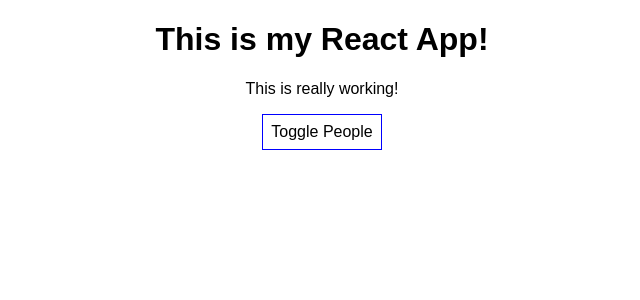
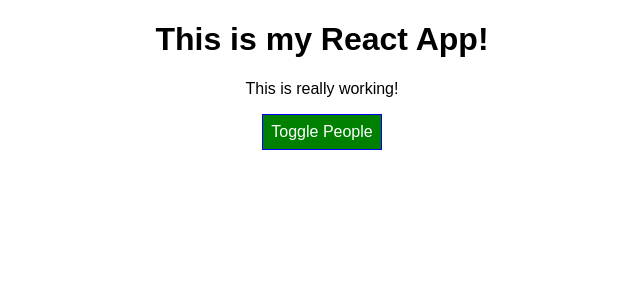
Before and after one commit to P0cketAces/React-Complete-Guide, a React (Create React App) app: page / in a window 1280 px wide. Shown: the top 300 px of the page, without its empty margins (318-958 px from the left). Built offline with nearby package versions, Linux system fonts and the light colour scheme.

Commit message:
Working on styling of button and header text. Toggling dynamic styles and implemented Radium for pseudo-selectors for CSS

```diff
--- a/package.json
+++ b/package.json
@@ -3,6 +3,7 @@
   "version": "0.1.0",
   "private": true,
   "dependencies": {
+    "radium": "^0.26.0",
     "react": "^16.11.0",
     "react-dom": "^16.11.0",
     "react-scripts": "1.1.5"
--- a/src/App.css
+++ b/src/App.css
@@ -1,3 +1,11 @@
 .App {
   text-align: center;
 }
+
+.red {
+  color: red;
+}
+
+.bold {
+  font-weight: bold;
+}
--- a/src/App.js
+++ b/src/App.js
@@ -1,6 +1,7 @@
 import React, { Component } from 'react';
 import './App.css';
 import Person from './Person/Person';
+import Radium from 'radium';
 
 class App extends Component {
   state = {
@@ -43,11 +44,16 @@
 
   render() {
     const style = {
-      backgroundColor: 'white',
+      backgroundColor: 'green',
+      color: 'white',
       font: 'inherit',
       border: '1px solid blue',
       padding: '8px',
-      cursor: 'pointer'
+      cursor: 'pointer',
+      ':hover': {
+        backgroundColor: 'lightgreen',
+        color: 'black'
+      }
     };
 
     let persons = null;
@@ -68,12 +74,26 @@
           })}
         </div>
       );
+
+      style.backgroundColor = 'red';
+      style[':hover'] = {
+        backgroundColor: 'salmon',
+        color: 'black'
+      }
+    }
+
+    let classes = [];
+    if(this.state.persons.length <= 2){
+      classes.push('red');
+    }
+    if(this.state.persons.length <= 1){
+      classes.push('bold');
     }
 
     return (
       <div className="App">
         <h1>This is my React App!</h1>
-        <p>This is really working!</p>
+        <p className={classes.join(' ')}>This is really working!</p>
         <button
           style={style}
           onClick={this.togglePersonsHandler}>
@@ -85,4 +105,4 @@
   }
 }
 
-export default App;
+export default Radium(App);
--- a/src/Person/Person.js
+++ b/src/Person/Person.js
@@ -1,5 +1,6 @@
 import React from 'react';
-import './Person.css'
+import './Person.css';
+import Radium from 'radium';
 
 const person = (props) => {
     return (
@@ -11,4 +12,4 @@
     )
 }
 
-export default person;
+export default Radium(person);
```
Also changed, not shown: 1 other file (tests, documents, lock files or other folders).
